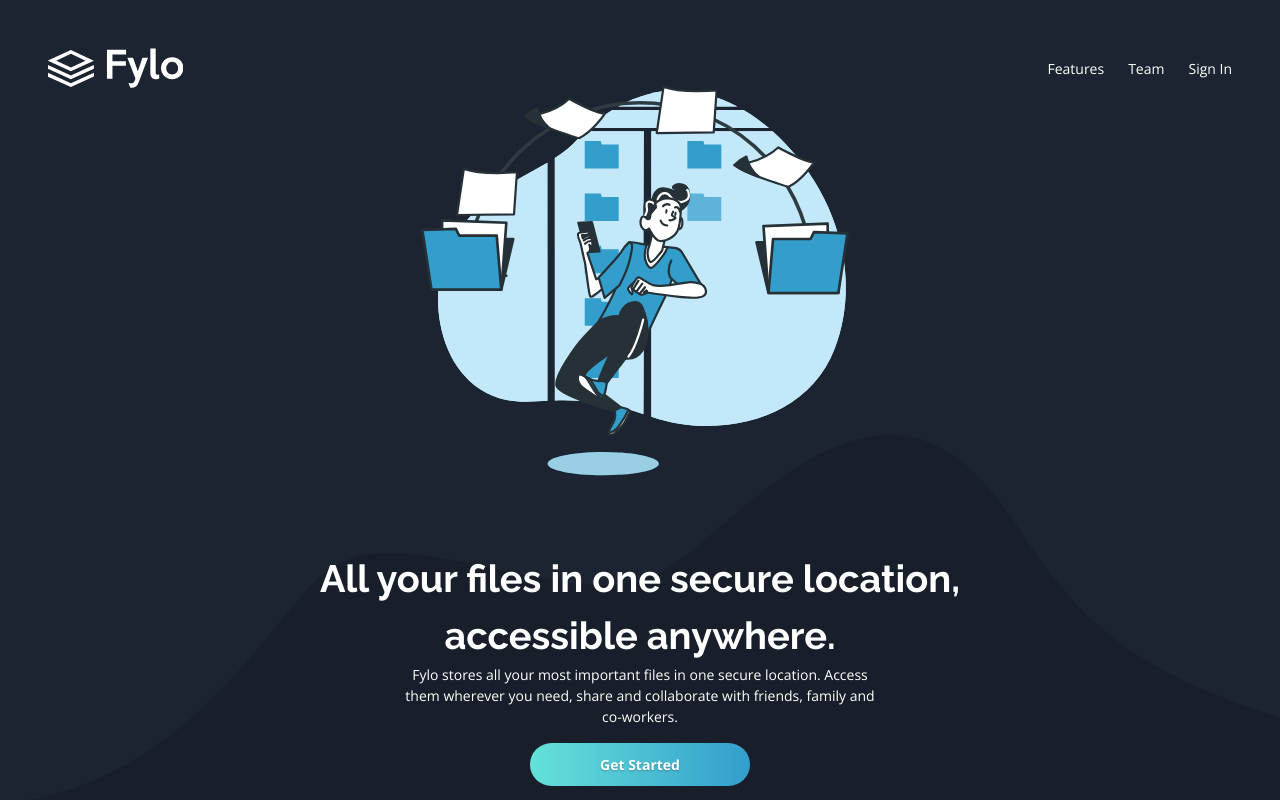
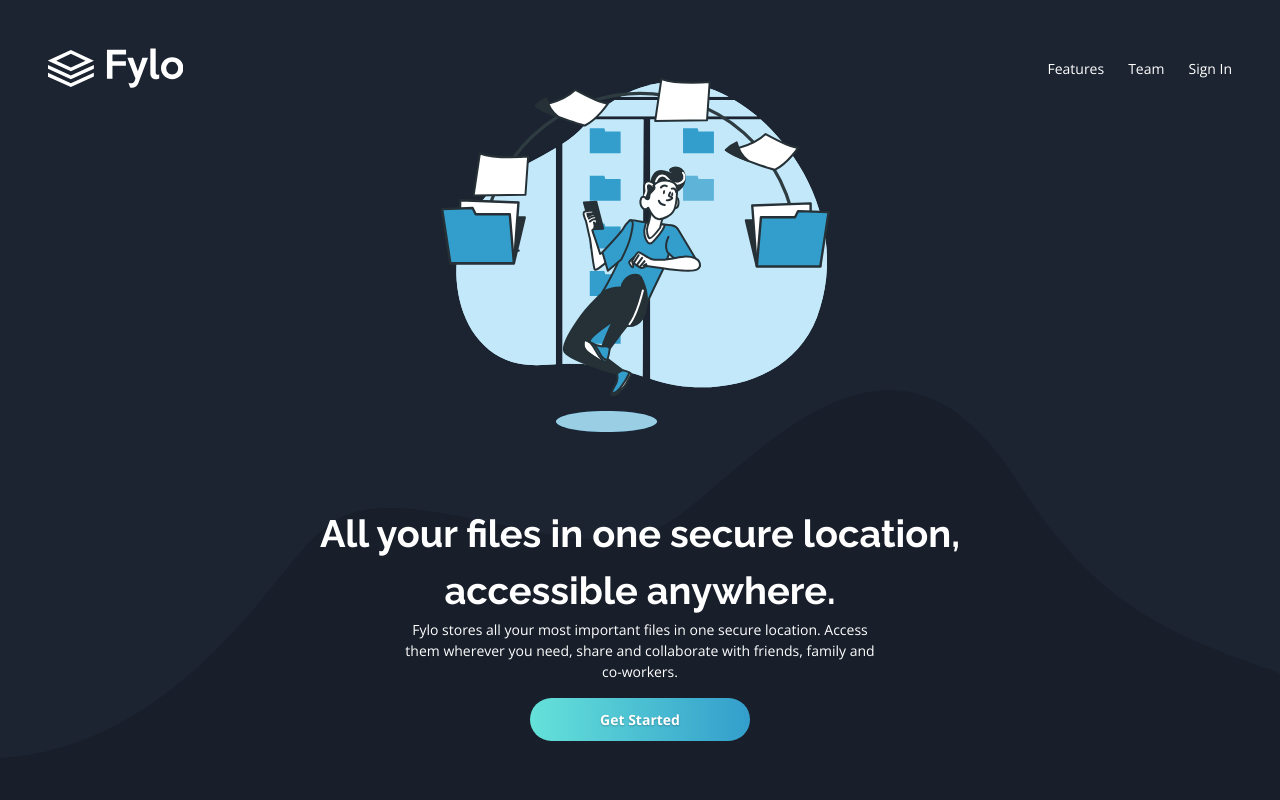
Before and after one commit to brandonmitchell217/fylo-dark-landing, a React (Vite) app: page / in a window 1280 px wide. Shown: the top 800 px of the page. Built offline with nearby package versions, Linux system fonts and the light colour scheme.

Commit message:
[fix]: sizing of lottie animation, padding

```diff
--- a/src/components/Landing.jsx
+++ b/src/components/Landing.jsx
@@ -11,12 +11,8 @@ export const Landing = () => {
     <section id="landing">
       <div className="wrapper">
         <div className="flex-col">
-          <Lottie
-            animationData={illustrationAnimation}
-            loop={true}
-            style={{ height: "550px" }}
-          />
-          <div>
+          <Lottie animationData={illustrationAnimation} loop={true} />
+          <div className="text">
             <h1>All your files in one secure location, accessible anywhere.</h1>
             <p>
               Fylo stores all your most important files in one secure location.
--- a/src/styles/index.scss
+++ b/src/styles/index.scss
@@ -128,9 +128,12 @@ body {
 
   // Section Landing
   #landing {
-    padding-top: 0;
     position: relative;
     text-align: center;
+
+    @media (min-width: $lg) {
+      padding-top: 0;
+    }
 
     .shapeBG {
       width: 100%;
```
